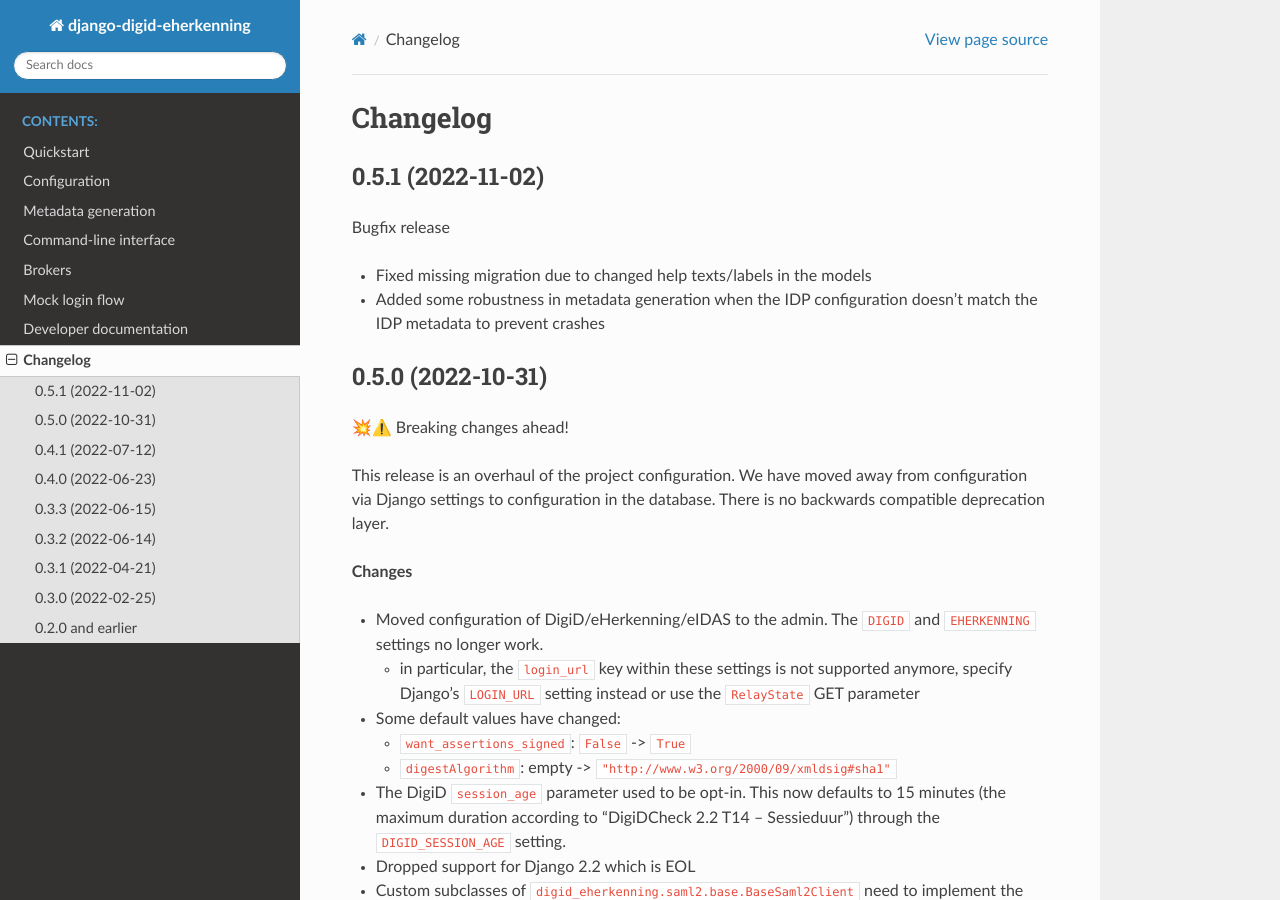
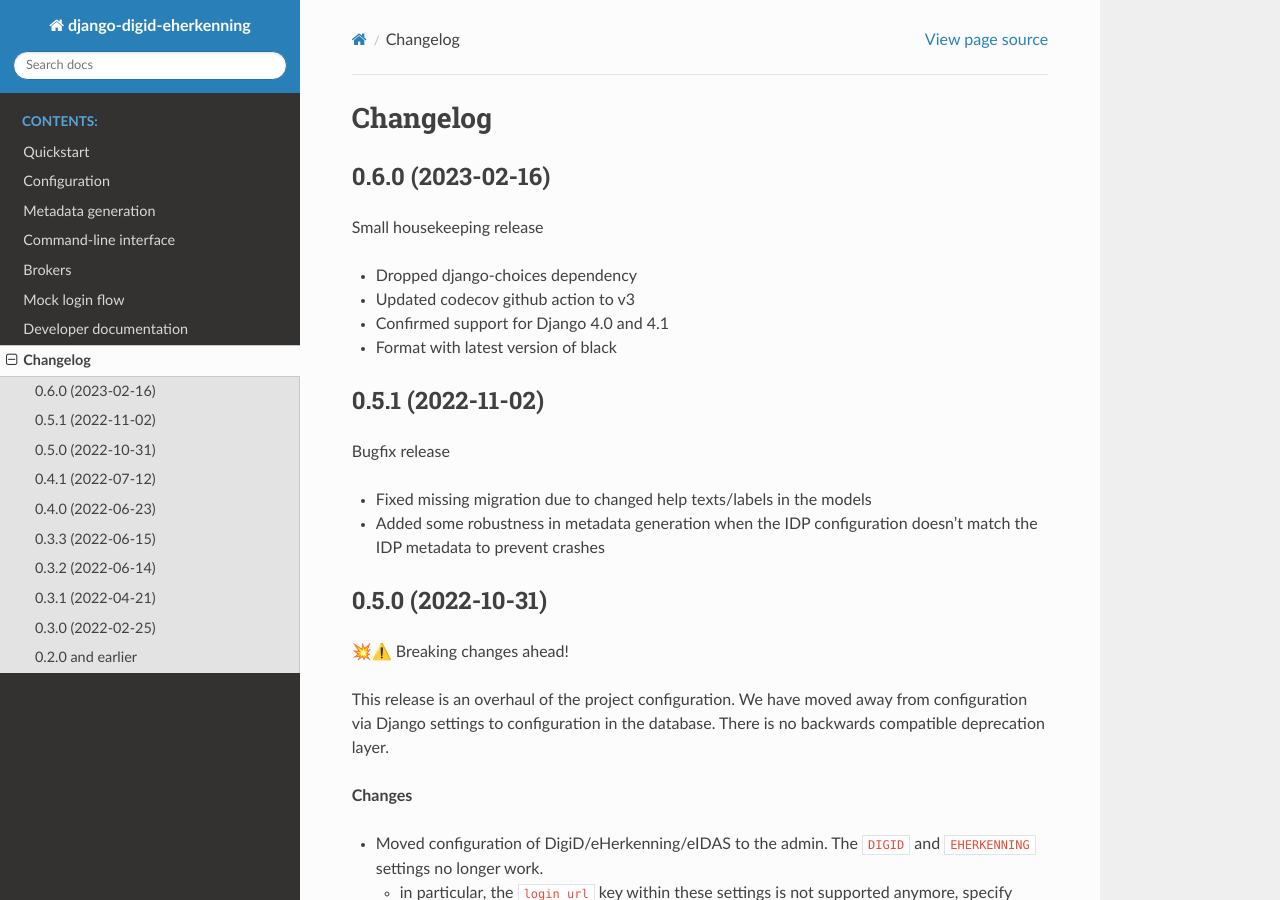
Before and after one commit to maykinmedia/django-digid-eherkenning, a Sphinx documentation site: the page built from docs/changelog.rst, in a window 1280 px wide and 900 px high. Built offline with Sphinx 7.4.7 and the Read the Docs theme 2.0.0, drawn with Linux system fonts in a browser that asks for light colours.

Commit message:
:bookmark: Bump version to 0.6.0 and update changelog

```diff
--- a/CHANGELOG.rst
+++ b/CHANGELOG.rst
@@ -1,6 +1,16 @@
 =========
 Changelog
 =========
+
+0.6.0 (2023-02-16)
+==================
+
+Small housekeeping release
+
+* Dropped django-choices dependency
+* Updated codecov github action to v3
+* Confirmed support for Django 4.0 and 4.1
+* Format with latest version of black
 
 0.5.1 (2022-11-02)
 ==================
--- a/README.rst
+++ b/README.rst
@@ -2,7 +2,7 @@
 django-digid-eherkenning
 ========================
 
-:Version: 0.5.1
+:Version: 0.6.0
 :Source: https://github.com/maykinmedia/django-digid-eherkenning
 :Keywords: django, authentication, digid, eherkenning, eidas, dutch, nl, netherlands
 :PythonVersion: 3.7+
--- a/docs/conf.py
+++ b/docs/conf.py
@@ -26,7 +26,7 @@ copyright = "2020, Maykin Media"
 author = "Maykin Media"
 
 # The full version, including alpha/beta/rc tags
-release = "0.5.1"
+release = "0.6.0"
 
 
 # -- General configuration ---------------------------------------------------
--- a/setup.cfg
+++ b/setup.cfg
@@ -2,7 +2,7 @@
 # see http://setuptools.readthedocs.io/en/latest/setuptools.html#configuring-setup-using-setup-cfg-files
 [metadata]
 name = django-digid-eherkenning
-version = 0.5.1
+version = 0.6.0
 description = A Django app for DigiD/eHerkenning authentication flows
 long_description = file: README.rst
 url = https://github.com/maykinmedia/django-digid-eherkenning
@@ -40,7 +40,7 @@ install_requires =
     django-simple-certmanager
     django-solo
     lxml
-    defusedxml>=0.5.1
+    defusedxml>=0.6.0
     furl
     maykin-python3-saml
 tests_require =
```
Also changed, not shown: .bumpversion.cfg.
